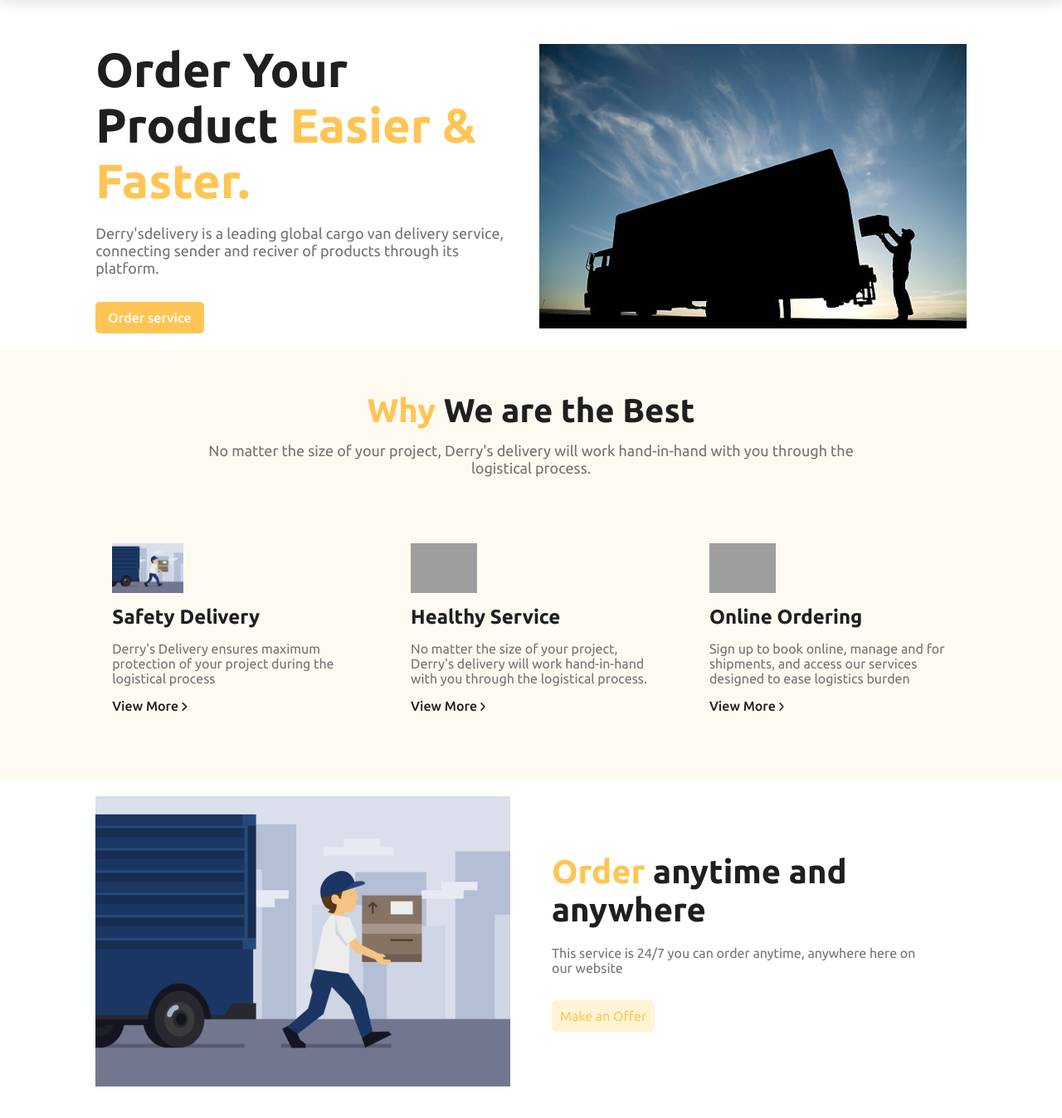
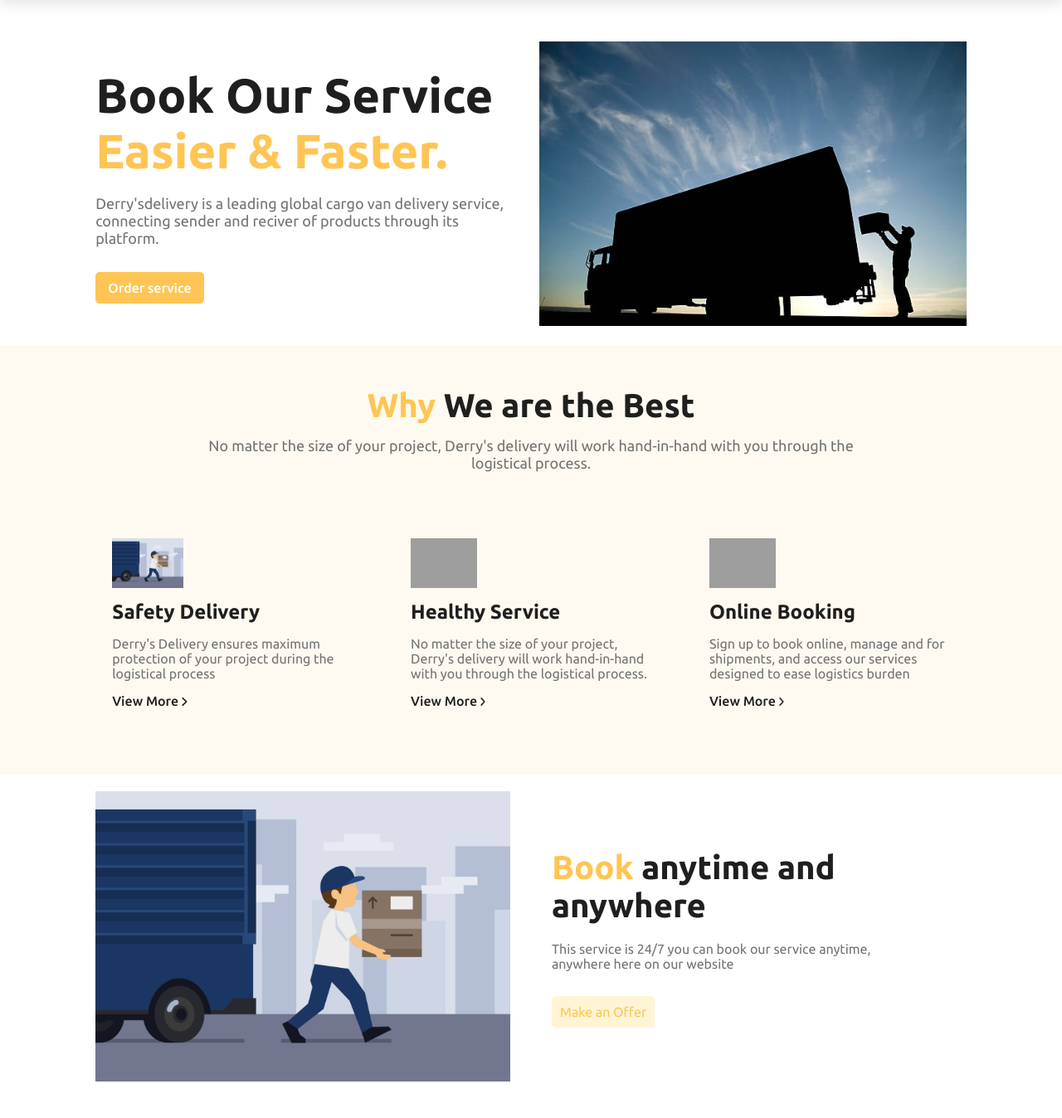
Before and after one commit to olamicreas/cargovan, a Flask app: page / in a window 1280 px wide. Shown: the part 80-1428 px from the top of the page at 83% size. Run offline with Flask 3, Linux system fonts and the light colour scheme; grey boxes are pictures that could not be loaded.

Commit message:
Update index.html

```diff
--- a/templates/index.html
+++ b/templates/index.html
@@ -51,7 +51,7 @@
     <!-- Home -->
     <section class="home" id="home">
       <div class="content">
-        <h1>Order Your Product <span class="yellow">Easier & Faster.</span></h1>
+        <h1>Book Our Service <span class="yellow">Easier & Faster.</span></h1>
         <p>
           Derry'sdelivery is a leading global cargo van delivery service,
           connecting sender and reciver of products through its platform.
@@ -91,7 +91,7 @@
         </div>
         <div class="box">
           <img src="./static/order-food.svg" alt="" />
-          <h4>Online Ordering</h4>
+          <h4>Online Booking</h4>
           <p>
             Sign up to book online, manage and for shipments, and access our services designed to ease logistics burden
           </p>
@@ -106,9 +106,9 @@
         <img src="./static/delivery-man.jpeg" alt="" />
       </div>
       <div class="content">
-        <h3><span class="yellow">Order</span> anytime and anywhere</h3>
+        <h3><span class="yellow">Book</span> anytime and anywhere</h3>
         <p>
-          This service is 24/7 you can order anytime, anywhere here on our website
+          This service is 24/7 you can book our service anytime, anywhere here on our website
         </p>
         <a href="{{url_for('order')}}" class="btn">Make an Offer</a>
       </div>
```
